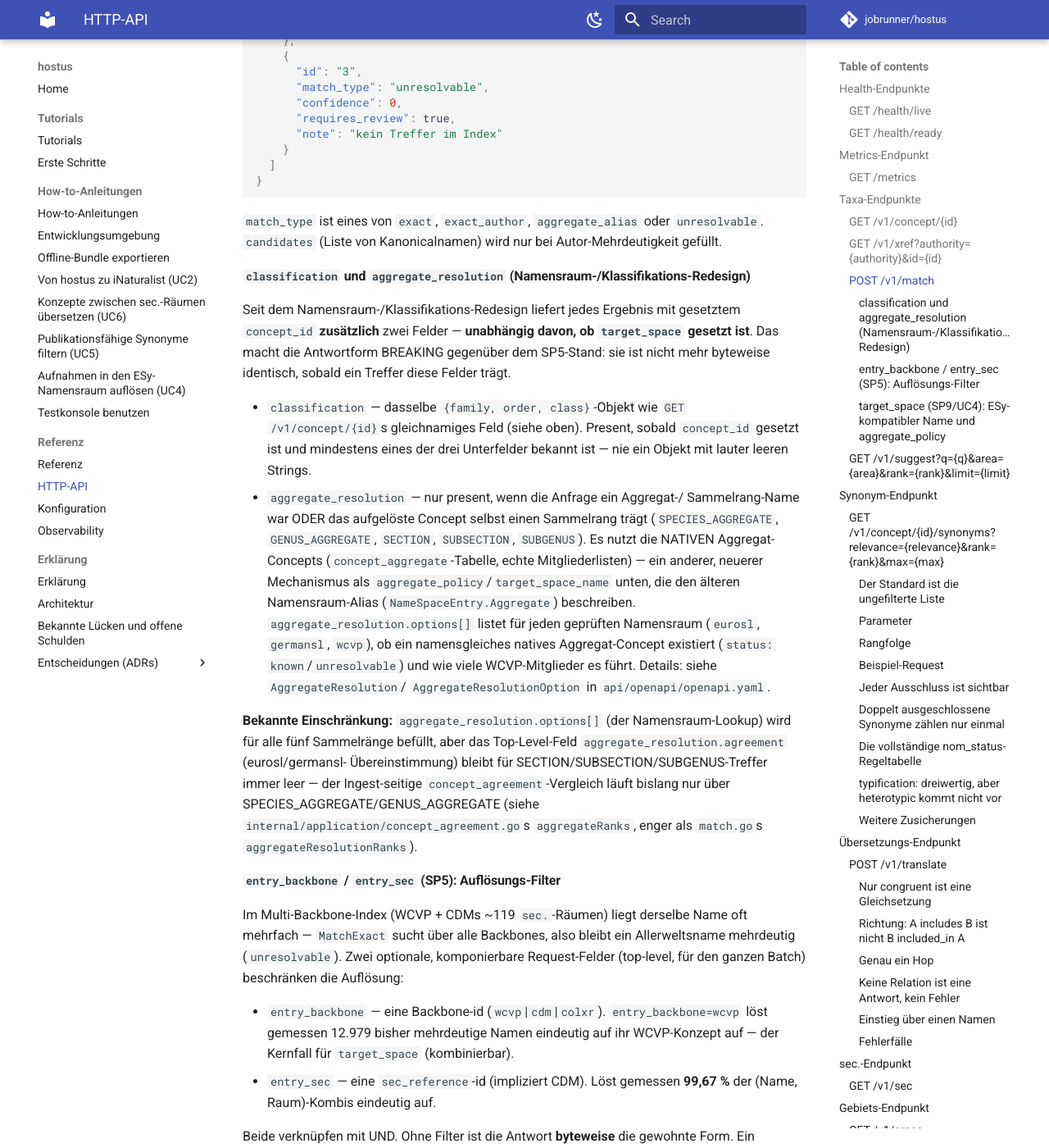
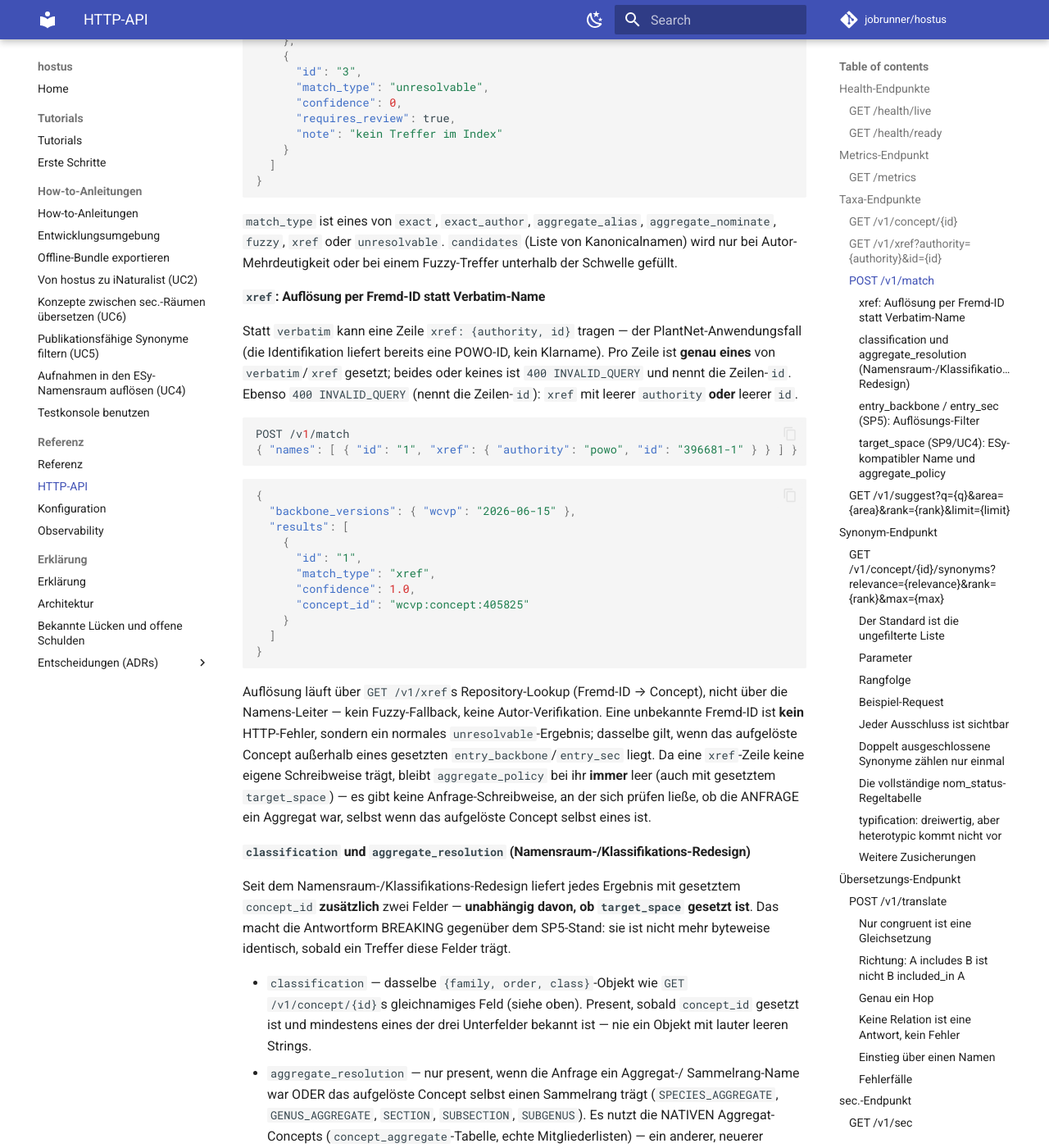
Before and after one commit to jobrunner/hostus, an MkDocs documentation site: the page built from docs/reference/http-api.md, in a window 1280 px wide and 1400 px high, scrolled down 4851 px. Shown: the whole window at 82% size. Built offline with MkDocs 1.6.1 and Material for MkDocs 9.7.7, drawn with Linux system fonts in a browser that asks for light colours; comment, search, counter and statistics services are not loaded; some of the changed text lies outside the part shown.

Commit message:
docs: CHANGELOG-Falschclaim korrigieren, http-api.md nachziehen, Spec-Nachtrag I3
Whole-Branch-Review 2026-09-13, Fix-Runde (I2+M4+Spec).

I2 — CHANGELOG-Falschclaim: der Unreleased-Eintrag zu Zielraum-Antworten
nannte `/v1/suggest` unter den Endpunkten, die jetzt ext_id/status tragen —
/v1/suggest liefert aber bewusst nur `target_space_name` (suggest.go), nie
ext_id/status. Gestrichen; nur `/v1/translate` und `/v1/match` target_space
bleiben stehen.

M4 — docs/reference/http-api.md nachgezogen:
- Neuer Abschnitt „xref: Auflösung per Fremd-ID statt Verbatim-Name" unter
  POST /v1/match: Anfrageform, Beispiel, beide Fehlerfälle (both/neither
  gesetzt; leere authority/id — M6), und dass aggregate_policy für
  xref-Zeilen immer fehlt (M5).
- `match_type`-Liste komplettiert: `aggregate_nominate` und `fuzzy` fehlten
  bereits VOR diesem Branch gegenüber domain.MatchType; `xref` kam mit
  ec36fb0 hinzu und war nie dokumentiert.
- `target_space_ext_id`/`target_space_status` als POST /v1/match-Antwort-
  felder ergänzt (Beispiel + Feldbeschreibungen) — beide existieren in
  matchResultDTO seit ec36fb0/1a1b817, waren aber nur für /v1/translate
  dokumentiert.

Spec-Nachtrag — Entscheidung 4 (docs/superpowers/specs/2026-09-13-xref-
batch-match-euromed.md): ergänzt um den I3-Befund (Whole-Branch-Review),
dass „ResolveTargetSpace-Präzedenz bleibt identisch" zu grob war — ein
Konzept kann bereits vor dem Schluss-Pass mehrere accepted-in-space-
Einträge tragen, und ein per Schluss-Pass geschlossener Eintrag konnte
einen direkt namensgematchten per Zufalls-ext_id-Ordnung verdrängen. Der
Nachtrag dokumentiert das Ruling (pickSpelling bevorzugt direkte
Namens-Evidenz vor geschlossenen Einträgen) und verweist auf die
Implementierung/Tests in commit ec167c9.

Claude-Session: https://claude.ai/code/session_018Cicowvzjp4tefpBULgxiJ

````diff
--- a/docs/reference/http-api.md
+++ b/docs/reference/http-api.md
@@ -252,9 +252,49 @@ POST /v1/match
 }
 ```
 
-`match_type` ist eines von `exact`, `exact_author`, `aggregate_alias` oder
-`unresolvable`. `candidates` (Liste von Kanonicalnamen) wird nur bei
-Autor-Mehrdeutigkeit gefüllt.
+`match_type` ist eines von `exact`, `exact_author`, `aggregate_alias`,
+`aggregate_nominate`, `fuzzy`, `xref` oder `unresolvable`. `candidates`
+(Liste von Kanonicalnamen) wird nur bei Autor-Mehrdeutigkeit oder bei einem
+Fuzzy-Treffer unterhalb der Schwelle gefüllt.
+
+#### `xref`: Auflösung per Fremd-ID statt Verbatim-Name
+
+Statt `verbatim` kann eine Zeile `xref: {authority, id}` tragen — der
+PlantNet-Anwendungsfall (die Identifikation liefert bereits eine POWO-ID,
+kein Klarname). Pro Zeile ist **genau eines** von `verbatim`/`xref` gesetzt;
+beides oder keines ist `400 INVALID_QUERY` und nennt die Zeilen-`id`. Ebenso
+`400 INVALID_QUERY` (nennt die Zeilen-`id`): `xref` mit leerer `authority`
+**oder** leerer `id`.
+
+```json
+POST /v1/match
+{ "names": [ { "id": "1", "xref": { "authority": "powo", "id": "396681-1" } } ] }
+```
+
+```json
+{
+  "backbone_versions": { "wcvp": "2026-06-15" },
+  "results": [
+    {
+      "id": "1",
+      "match_type": "xref",
+      "confidence": 1.0,
+      "concept_id": "wcvp:concept:405825"
+    }
+  ]
+}
+```
+
+Auflösung läuft über `GET /v1/xref`s Repository-Lookup (Fremd-ID → Concept),
+nicht über die Namens-Leiter — kein Fuzzy-Fallback, keine
+Autor-Verifikation. Eine unbekannte Fremd-ID ist **kein** HTTP-Fehler,
+sondern ein normales `unresolvable`-Ergebnis; dasselbe gilt, wenn das
+aufgelöste Concept außerhalb eines gesetzten `entry_backbone`/`entry_sec`
+liegt. Da eine `xref`-Zeile keine eigene Schreibweise trägt, bleibt
+`aggregate_policy` bei ihr **immer** leer (auch mit gesetztem
+`target_space`) — es gibt keine Anfrage-Schreibweise, an der sich prüfen
+ließe, ob die ANFRAGE ein Aggregat war, selbst wenn das aufgelöste Concept
+selbst eines ist.
 
 #### `classification` und `aggregate_resolution` (Namensraum-/Klassifikations-Redesign)
 
@@ -332,6 +372,8 @@ POST /v1/match
       "concept_id": "<aggregat-concept-id>",
       "note": "Aggregat, keine Kleinartauflösung",
       "target_space_name": "Festuca ovina aggr.",
+      "target_space_ext_id": "5648",
+      "target_space_status": "accepted",
       "aggregate_policy": "known",
       "esy_diagnostic_relevance": "not_determinable"
     }
@@ -344,6 +386,17 @@ POST /v1/match
   Schreibweise hat, **insbesondere bei `aggregate_policy: unresolvable`**: dort
   wird bewusst kein Name geliefert, weil die Kleinart als Aggregatnamen
   anzubieten genau die falsche „nicht erfüllt"-Antwort wäre.
+- `target_space_ext_id` — die Quell-ID des Namensraum-Eintrags hinter
+  `target_space_name` (`name_space_entry.ext_id`) — für `target_space: eurosl`
+  die Euro+Med-PlantBase-TaxonUsage-UUID, ein stabiler Schlüssel für externe
+  E+M-Ressourcen (z. B. EuroVeg.eu). Fehlt, wenn `target_space_name` fehlt.
+- `target_space_status` — der verbatim von der Quelle übernommene
+  Namensraum-Status hinter `target_space_name` (`accepted`, `synonym`,
+  `synonymobjective`, …) — so unterscheidet ein Aufrufer den akzeptierten
+  Namen des Zielraums von einem Synonym-Fallback. Kann leer sein, obwohl
+  `target_space_name` gesetzt ist (Alt-Ingest vor Einführung der
+  Status-Spalte, oder Quellzeilen ohne Status) — ein vorhandener
+  `target_space_name` garantiert keinen `target_space_status`.
 - `aggregate_policy` — dreiwertig:
   - `known` — der Zielraum führt das Aggregat als eigenes Taxon (Beispiel oben:
     `Festuca ovina aggr.`).
````
Also changed, not shown: other parts of docs/reference/http-api.md (+1 -1 lines), CHANGELOG.md (+1 -1 lines), docs/superpowers/specs/2026-09-13-xref-batch-match-euromed.md (+19 -0 lines).
